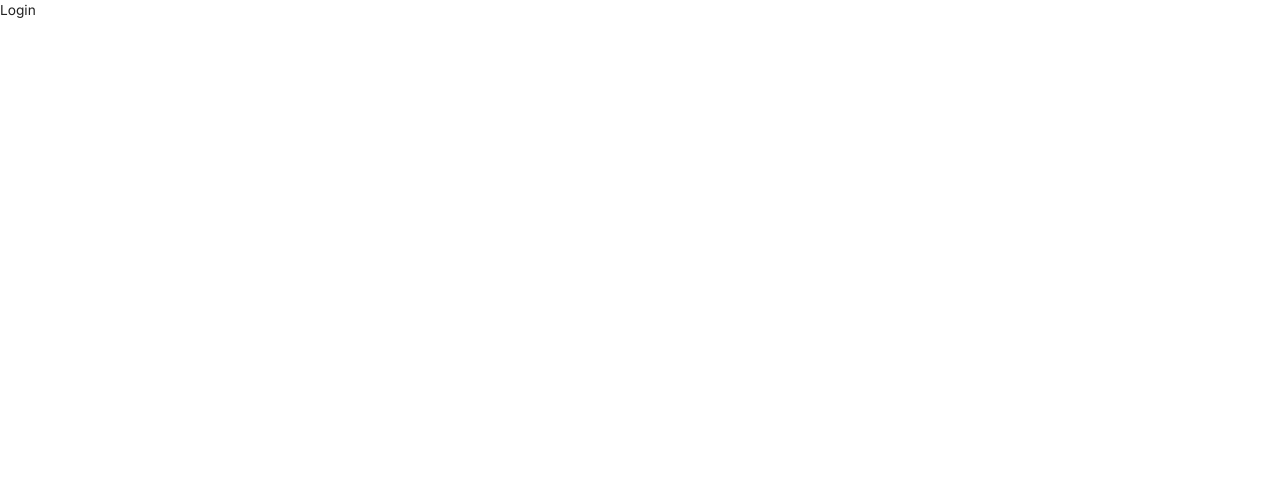
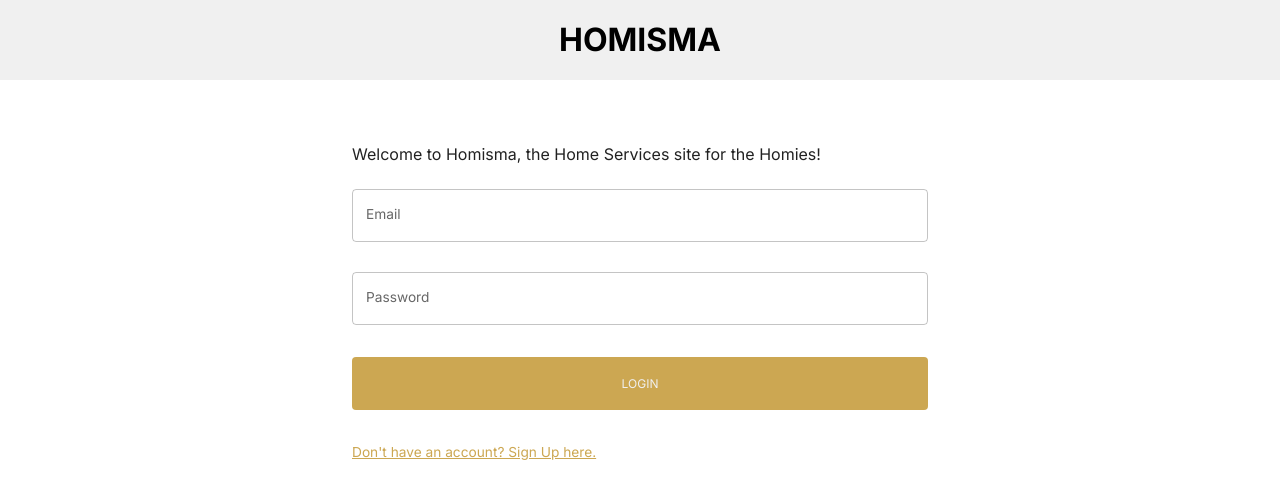
Before and after one commit to Sama-E/homisma, a React (Vite) app in the folder client/: page /login in a window 1280 px wide. Shown: the top 498 px of the page. Built offline with nearby package versions, Linux system fonts and the light colour scheme.

Commit message:
login register forms

```diff
--- a/client/src/App.jsx
+++ b/client/src/App.jsx
@@ -5,8 +5,9 @@
 import { createTheme } from "@mui/material/styles";
 import { themeSettings } from "./theme";
 
+//Login + Register
 import Login from "./pages/Auth/Login";
-import Register from "./pages/Auth/Register";
+
 import LandingPg from './pages/Landing/LandingPg';
 import Dashboard from './pages/Dashboard/Dashboard';
 import Profile from './pages/Profile/Profile';
@@ -25,7 +26,6 @@
             {/* UNPROTECTED ROUTES */}
             <Route path="/" element={<LandingPg />} />
             <Route path="/login" element={<Login />} />
-            <Route path="/register" element={<Register />} />
 
             {/* PROTECTED ROUTES */}
             <Route path="/dashboard" element={<Dashboard />} />
--- /dev/null
+++ b/client/src/pages/Auth/Form.jsx
@@ -0,0 +1,282 @@
+import { useState } from "react";
+import {
+  Box,
+  Button,
+  TextField,
+  useMediaQuery,
+  Typography,
+  useTheme,
+} from "@mui/material";
+import EditOutlinedIcon from "@mui/icons-material/EditOutlined";
+import { Formik } from "formik";
+import * as yup from "yup";
+import { useNavigate } from "react-router-dom";
+import { useDispatch } from "react-redux";
+import Dropzone from "react-dropzone";
+
+import { setLogin } from "/src/state";
+import FlexBetween from "/src/components/FlexBetween";
+
+// FORM for REGISTRATION and LOGIN - FORMIK + YUP
+
+//YUP Validation Schema
+const registerSchema = yup.object().shape({
+  firstName: yup.string().required("required"),
+  lastName: yup.string().required("required"),
+  email: yup.string().email("invalid email").required("required"),
+  password: yup.string().required("required"),
+  location: yup.string().required("required"),
+  occupation: yup.string().required("required"),
+  picture: yup.string().required("required"),
+});
+
+const loginSchema = yup.object().shape({
+  email: yup.string().email("invalid email").required("required"),
+  password: yup.string().required("required"),
+});
+
+const initialValuesRegister = {
+  firstName: "",
+  lastName: "",
+  email: "",
+  password: "",
+  location: "",
+  occupation: "",
+  picture: "",
+};
+
+const initialValuesLogin = {
+  email: "",
+  password: "",
+};
+
+const Form = () => {
+  const [pageType, setPageType] = useState("login");
+  const { palette } = useTheme();
+  const dispatch = useDispatch();
+  const navigate = useNavigate();
+  const isNonMobile = useMediaQuery("(min-width:600px)");
+  const isLogin = pageType === "login";
+  const isRegister = pageType === "register";
+
+  const register = async (values, onSubmitProps) => {
+    // this allows us to send form info with image
+    const formData = new FormData();
+    for (let value in values) {
+      formData.append(value, values[value]);
+    }
+    formData.append("picturePath", values.picture.name);
+
+    const savedUserResponse = await fetch(
+      "http://localhost:3001/auth/register",
+      {
+        method: "POST",
+        body: formData,
+      }
+    );
+    const savedUser = await savedUserResponse.json();
+    onSubmitProps.resetForm();
+
+    if (savedUser) {
+      setPageType("login");
+    }
+  };
+
+  const login = async (values, onSubmitProps) => {
+    const loggedInResponse = await fetch("http://localhost:3001/auth/login", {
+      method: "POST",
+      headers: { "Content-Type": "application/json" },
+      body: JSON.stringify(values),
+    });
+    const loggedIn = await loggedInResponse.json();
+    onSubmitProps.resetForm();
+    if (loggedIn) {
+      dispatch(
+        setLogin({
+          user: loggedIn.user,
+          token: loggedIn.token,
+        })
+      );
+      navigate("/home");
+    }
+  };
+
+  const handleFormSubmit = async (values, onSubmitProps) => {
+    if (isLogin) await login(values, onSubmitProps);
+    if (isRegister) await register(values, onSubmitProps);
+  };
+
+  return (
+    <Formik
+      onSubmit={handleFormSubmit}
+      initialValues={isLogin ? initialValuesLogin : initialValuesRegister}
+      validationSchema={isLogin ? loginSchema : registerSchema}
+    >
+      {({
+        values,
+        errors,
+        touched,
+        handleBlur,
+        handleChange,
+        handleSubmit,
+        setFieldValue,
+        resetForm,
+      }) => (
+        <form onSubmit={handleSubmit}>
+          <Box
+            display="grid"
+            gap="30px"
+            gridTemplateColumns="repeat(4, minmax(0, 1fr))"
+            sx={{
+              "& > div": { gridColumn: isNonMobile ? undefined : "span 4" },
+            }}
+          >
+
+            {/* REGISTER FORM */}
+            {isRegister && (
+              <>
+                <TextField
+                  label="First Name"
+                  onBlur={handleBlur}
+                  onChange={handleChange}
+                  value={values.firstName}
+                  name="firstName"
+                  error={
+                    Boolean(touched.firstName) && Boolean(errors.firstName)
+                  }
+                  helperText={touched.firstName && errors.firstName}
+                  sx={{ gridColumn: "span 2" }}
+                />
+                <TextField
+                  label="Last Name"
+                  onBlur={handleBlur}
+                  onChange={handleChange}
+                  value={values.lastName}
+                  name="lastName"
+                  error={Boolean(touched.lastName) && Boolean(errors.lastName)}
+                  helperText={touched.lastName && errors.lastName}
+                  sx={{ gridColumn: "span 2" }}
+                />
+                <TextField
+                  label="Location"
+                  onBlur={handleBlur}
+                  onChange={handleChange}
+                  value={values.location}
+                  name="location"
+                  error={Boolean(touched.location) && Boolean(errors.location)}
+                  helperText={touched.location && errors.location}
+                  sx={{ gridColumn: "span 4" }}
+                />
+                <TextField
+                  label="Occupation"
+                  onBlur={handleBlur}
+                  onChange={handleChange}
+                  value={values.occupation}
+                  name="occupation"
+                  error={
+                    Boolean(touched.occupation) && Boolean(errors.occupation)
+                  }
+                  helperText={touched.occupation && errors.occupation}
+                  sx={{ gridColumn: "span 4" }}
+                />
+                <Box
+                  gridColumn="span 4"
+                  border={`1px solid ${palette.neutral.medium}`}
+                  borderRadius="5px"
+                  p="1rem"
+                >
+                  <Dropzone
+                    acceptedFiles=".jpg,.jpeg,.png"
+                    multiple={false}
+                    onDrop={(acceptedFiles) =>
+                      setFieldValue("picture", acceptedFiles[0])
+                    }
+                  >
+                    {({ getRootProps, getInputProps }) => (
+                      <Box
+                        {...getRootProps()}
+                        border={`2px dashed ${palette.secondary.main}`}
+                        p="1rem"
+                        sx={{ "&:hover": { cursor: "pointer" } }}
+                      >
+                        <input {...getInputProps()} />
+                        {!values.picture ? (
+                          <p>Add Picture Here</p>
+                        ) : (
+                          <FlexBetween>
+                            <Typography>{values.picture.name}</Typography>
+                            <EditOutlinedIcon />
+                          </FlexBetween>
+                        )}
+                      </Box>
+                    )}
+                  </Dropzone>
+                </Box>
+              </>
+            )}
+
+            {/* LOGIN FORM */}
+            <TextField
+              label="Email"
+              onBlur={handleBlur}
+              onChange={handleChange}
+              value={values.email}
+              name="email"
+              error={Boolean(touched.email) && Boolean(errors.email)}
+              helperText={touched.email && errors.email}
+              sx={{ gridColumn: "span 4" }}
+            />
+            <TextField
+              label="Password"
+              type="password"
+              onBlur={handleBlur}
+              onChange={handleChange}
+              value={values.password}
+              name="password"
+              error={Boolean(touched.password) && Boolean(errors.password)}
+              helperText={touched.password && errors.password}
+              sx={{ gridColumn: "span 4" }}
+            />
+          </Box>
+
+          {/* BUTTONS */}
+          <Box>
+            <Button
+              fullWidth
+              type="submit"
+              sx={{
+                m: "2rem 0",
+                p: "1rem",
+                backgroundColor: palette.secondary.main,
+                color: palette.background.alt,
+                "&:hover": { color: palette.secondary.main },
+              }}
+            >
+              {isLogin ? "LOGIN" : "REGISTER"}
+            </Button>
+            <Typography
+              onClick={() => {
+                setPageType(isLogin ? "register" : "login");
+                resetForm();
+              }}
+              sx={{
+                textDecoration: "underline",
+                color: palette.secondary.main,
+                "&:hover": {
+                  cursor: "pointer",
+                  color: palette.secondary.light,
+                },
+              }}
+            >
+              {isLogin
+                ? "Don't have an account? Sign Up here."
+                : "Already have an account? Login here."}
+            </Typography>
+          </Box>
+        </form>
+      )}
+    </Formik>
+  );
+};
+
+export default Form;
--- a/client/src/pages/Auth/Login.jsx
+++ b/client/src/pages/Auth/Login.jsx
@@ -1,9 +1,37 @@
-import React from 'react'
+import { Box, Typography, useTheme, useMediaQuery } from "@mui/material";
+import Form from "./Form";
 
 const Login = () => {
+  const theme = useTheme();
+  const isNonMobileScreens = useMediaQuery("(min-width: 1000px)");
   return (
-    <div>Login</div>
-  )
+    <Box>
+      <Box
+        width="100%"
+        backgroundColor={theme.palette.background.alt}
+        p="1rem 6%"
+        textAlign="center"
+      >
+        <Typography fontWeight="bold" fontSize="32px" color="black">
+          HOMISMA
+        </Typography>
+      </Box>
+
+      <Box
+        width={isNonMobileScreens ? "50%" : "93%"}
+        p="2rem"
+        m="2rem auto"
+        borderRadius="1.5rem"
+        // backgroundColor={theme.palette.background.alt}
+        backgroundColor="white"
+      >
+        <Typography fontWeight="500" variant="h5" sx={{ mb: "1.5rem" }}>
+          Welcome to Homisma, the Home Services site for the Homies!
+        </Typography>
+        <Form />
+      </Box>
+    </Box>
+  );
 }
 
 export default Login;
--- a/client/src/pages/Auth/Register.jsx
+++ /dev/null
@@ -1,9 +0,0 @@
-import React from 'react'
-
-const Register = () => {
-  return (
-    <div>Register</div>
-  )
-}
-
-export default Register;
```
